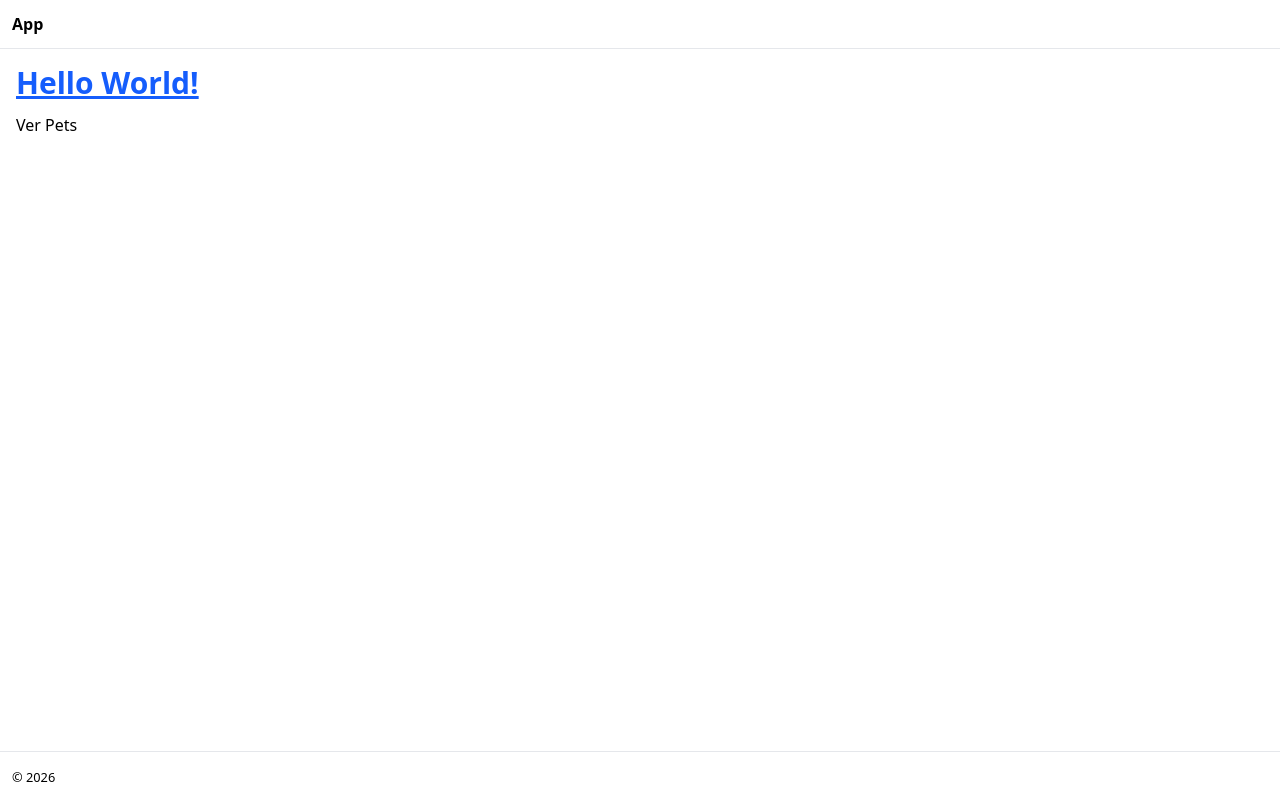
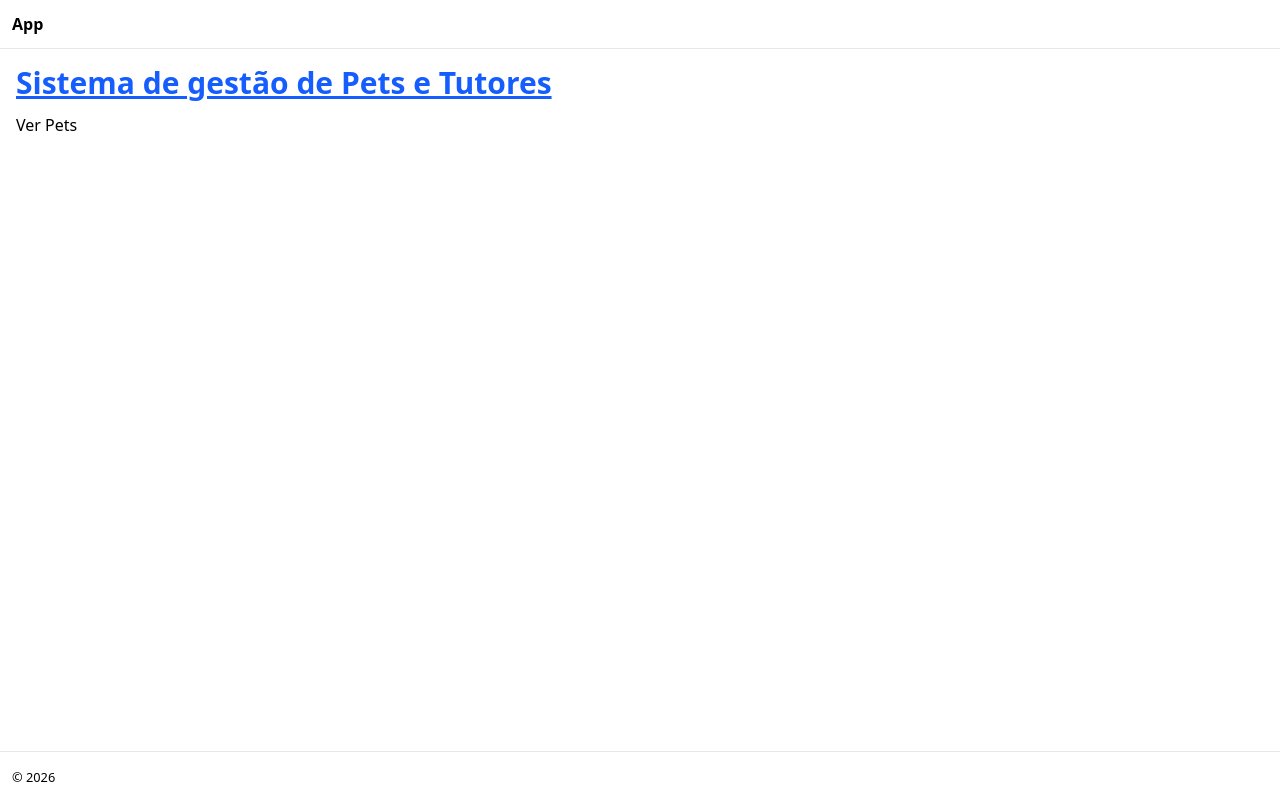
Before and after one commit to edlemes/ederlemesdonascimentorezende984810, a React (Vite) app: page / in a window 1280 px wide. Built offline with nearby package versions, Linux system fonts and the light colour scheme.

Commit message:
Mudança no titulo da pagina principal

```diff
--- a/src/app/pages/HomePage.tsx
+++ b/src/app/pages/HomePage.tsx
@@ -4,7 +4,7 @@ export default function HomePage() {
     return (
         <div style={{ display: 'grid', gap: 12 }}>
             <h1 className="text-3xl font-bold underline text-blue-600">
-                Hello World!
+                Sistema de gestão de Pets e Tutores
             </h1>
             <nav style={{ display: 'flex', gap: 8 }}>
                 <Link to="/pets">Ver Pets</Link>
```
